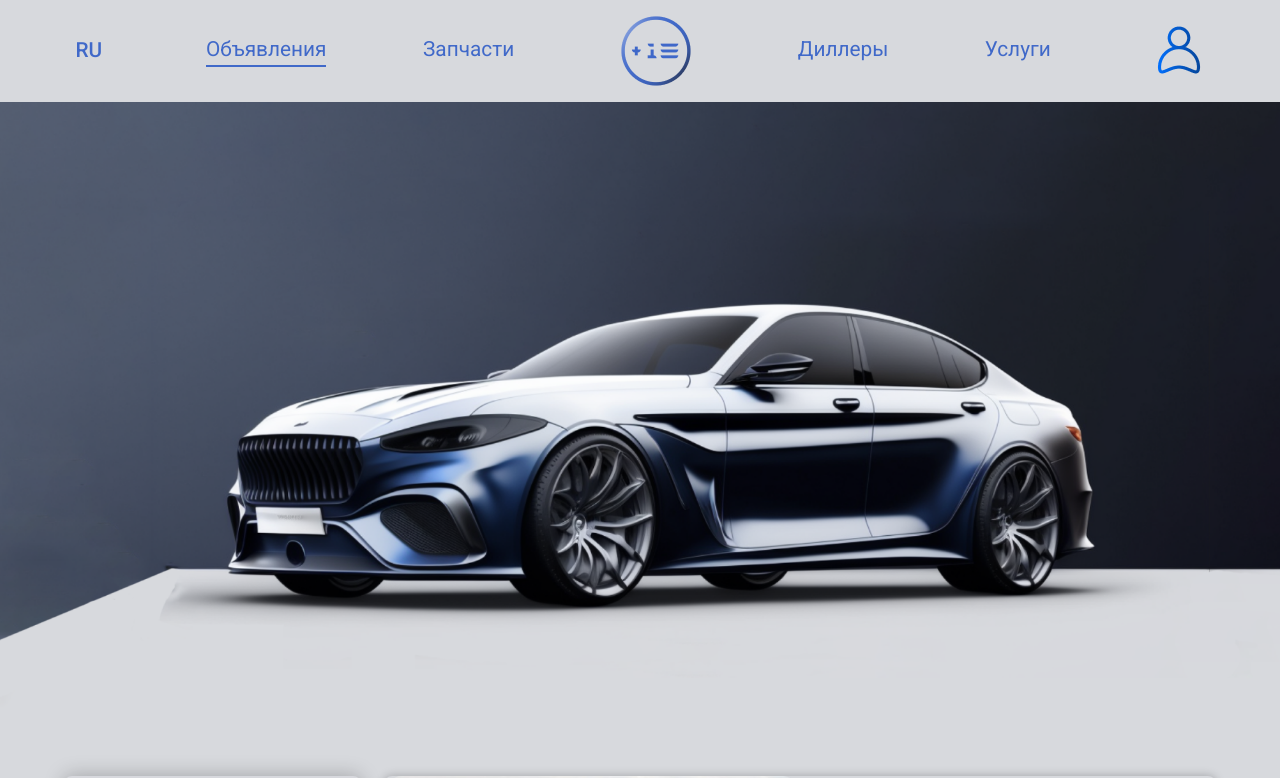
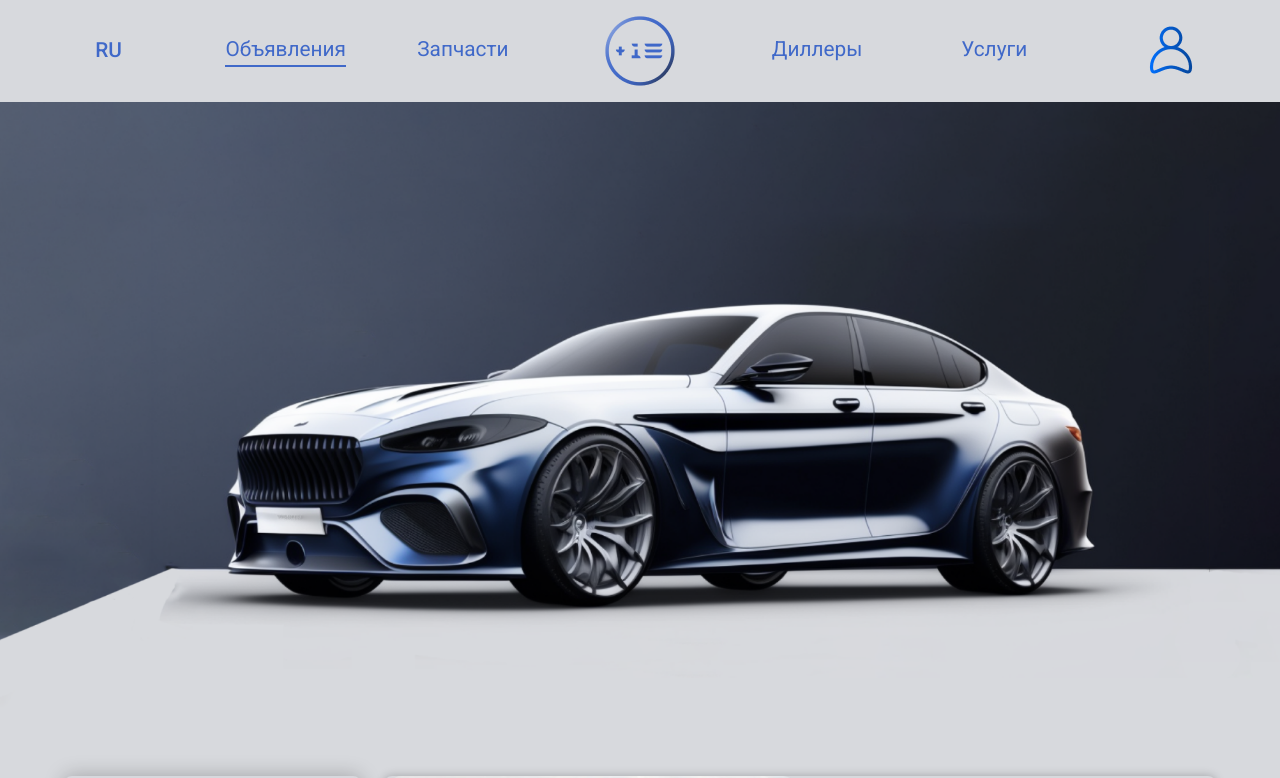
Before and after one commit to Saivelin/car, a Next.js app: page / in a window 1280 px wide. Shown: the top 778 px of the page. Built offline with nearby package versions, Linux system fonts and the light colour scheme.

Commit message:
addAd modal

```diff
--- a/src/styles/components/_header.scss
+++ b/src/styles/components/_header.scss
@@ -7,9 +7,10 @@
     top: 0;
     &__nav{
         width: 100%;
-        display: flex;
+        display: grid;
         justify-content: space-around;
         align-items: center;
+        grid-template-columns: repeat(7, 1fr);
         &-item{
             font-size: clamp(12px, 1.3rem, 50px);
             font-weight: 500;
```
Also changed, not shown: 1 other file (tests, documents, lock files or other folders).
